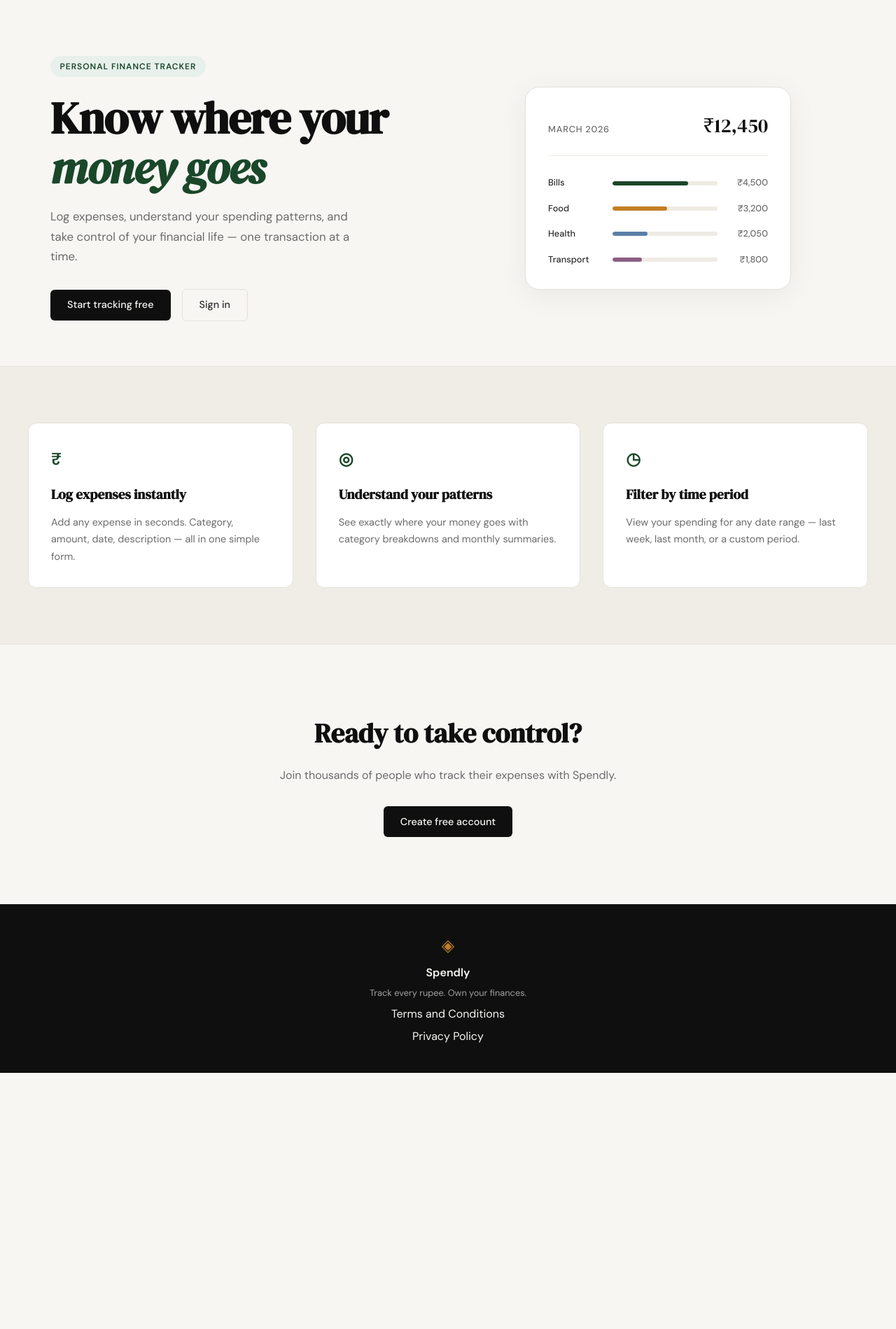
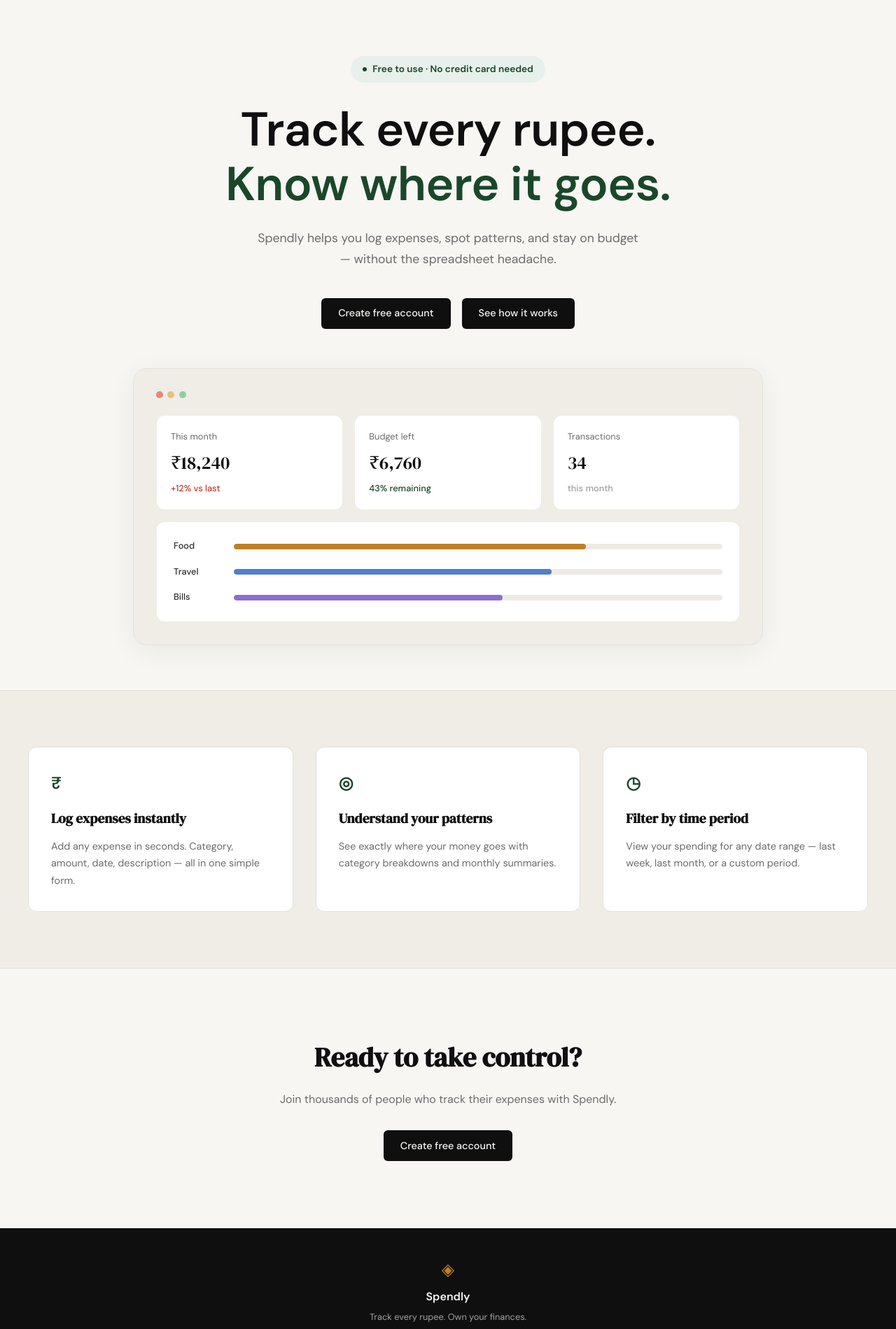
Before and after one commit to Arshajindal/Spendify, a Flask app: page / in a window 1280 px wide. Shown: the part 61-1960 px from the top of the page at 70% size. Before the commit the page ends 1594 px from the top, so only its background shows below. Run offline with Flask 3, Linux system fonts and the light colour scheme.

Commit message:
landing: redesign hero section to match mockup

```diff
--- a/static/css/style.css
+++ b/static/css/style.css
@@ -125,53 +125,63 @@ a { color: inherit; text-decoration: none; }
 
 .hero {
     padding: 5rem 2rem 4rem;
-    display: grid;
-    grid-template-columns: 1fr 1fr;
-    gap: 4rem;
+    display: flex;
+    flex-direction: column;
     align-items: center;
+    text-align: center;
     max-width: var(--max-width);
     margin: 0 auto;
 }
 
 .hero-badge {
-    display: inline-block;
+    display: inline-flex;
+    align-items: center;
+    gap: 0.5rem;
     background: var(--accent-light);
     color: var(--accent);
-    font-size: 0.75rem;
+    font-size: 0.85rem;
     font-weight: 600;
-    letter-spacing: 0.08em;
-    text-transform: uppercase;
-    padding: 0.35rem 0.85rem;
+    padding: 0.5rem 1.1rem;
     border-radius: 999px;
+    margin-bottom: 1.75rem;
+}
+
+.hero-badge-dot {
+    width: 6px;
+    height: 6px;
+    border-radius: 50%;
+    background: var(--accent);
+}
+
+.hero-title {
+    font-family: var(--font-body);
+    font-weight: 700;
+    font-size: clamp(2.75rem, 5.5vw, 4.25rem);
+    line-height: 1.15;
+    letter-spacing: -0.01em;
+    color: var(--ink);
     margin-bottom: 1.5rem;
 }
 
-.hero-title {
-    font-family: var(--font-display);
-    font-size: clamp(2.5rem, 5vw, 4rem);
-    line-height: 1.1;
-    letter-spacing: -0.02em;
-    color: var(--ink);
-    margin-bottom: 1.25rem;
-}
-
-.hero-title em {
-    font-style: italic;
+.hero-title-accent {
+    display: block;
     color: var(--accent);
 }
 
 .hero-subtitle {
-    font-size: 1.05rem;
+    font-size: 1.1rem;
     color: var(--ink-muted);
     line-height: 1.7;
-    max-width: 460px;
-    margin-bottom: 2rem;
+    max-width: 560px;
+    margin: 0 auto 2.5rem;
 }
 
 .hero-actions {
     display: flex;
     gap: 1rem;
     align-items: center;
+    justify-content: center;
+    margin-bottom: 3.5rem;
 }
 
 /* ------------------------------------------------------------------ */
@@ -181,48 +191,87 @@ a { color: inherit; text-decoration: none; }
 .hero-visual {
     display: flex;
     justify-content: center;
+    width: 100%;
 }
 
 .mock-card {
-    background: var(--paper-card);
+    background: var(--paper-warm);
     border: 1px solid var(--border);
     border-radius: var(--radius-lg);
     padding: 2rem;
     width: 100%;
-    max-width: 380px;
+    max-width: 900px;
     box-shadow: 0 8px 40px rgba(0,0,0,0.06);
+    text-align: left;
 }
 
-.mock-card-header {
+.mock-card-dots {
     display: flex;
-    justify-content: space-between;
-    align-items: baseline;
-    margin-bottom: 1.75rem;
-    padding-bottom: 1.25rem;
-    border-bottom: 1px solid var(--border-soft);
+    gap: 0.4rem;
+    margin-bottom: 1.5rem;
 }
 
-.mock-label {
+.mock-dot {
+    width: 10px;
+    height: 10px;
+    border-radius: 50%;
+}
+
+.mock-dot-red { background: #e8877a; }
+.mock-dot-yellow { background: #e8c17a; }
+.mock-dot-green { background: #8fcf9f; }
+
+.mock-stats {
+    display: grid;
+    grid-template-columns: repeat(3, 1fr);
+    gap: 1rem;
+    margin-bottom: 1rem;
+}
+
+.mock-stat {
+    background: var(--paper-card);
+    border: 1px solid var(--border-soft);
+    border-radius: var(--radius-md);
+    padding: 1.25rem;
+    display: flex;
+    flex-direction: column;
+    gap: 0.4rem;
+}
+
+.mock-stat-label {
+    font-size: 0.8rem;
+    color: var(--ink-muted);
+}
+
+.mock-stat-value {
+    font-family: var(--font-display);
+    font-size: 1.6rem;
+    color: var(--ink);
+}
+
+.mock-stat-delta {
     font-size: 0.8rem;
     font-weight: 500;
-    color: var(--ink-muted);
-    text-transform: uppercase;
-    letter-spacing: 0.06em;
 }
 
-.mock-total {
-    font-family: var(--font-display);
-    font-size: 1.75rem;
-    color: var(--ink);
+.mock-stat-delta-neg { color: var(--danger); }
+.mock-stat-delta-pos { color: var(--accent); }
+.mock-stat-delta-muted { color: var(--ink-faint); }
+
+.mock-bars-card {
+    background: var(--paper-card);
+    border: 1px solid var(--border-soft);
+    border-radius: var(--radius-md);
+    padding: 1.5rem;
 }
 
 .mock-bars { display: flex; flex-direction: column; gap: 1rem; }
 
 .mock-bar-row {
     display: grid;
-    grid-template-columns: 80px 1fr 60px;
+    grid-template-columns: 70px 1fr;
     align-items: center;
-    gap: 0.75rem;
+    gap: 1rem;
 }
 
 .mock-cat {
@@ -232,7 +281,7 @@ a { color: inherit; text-decoration: none; }
 }
 
 .mock-bar-track {
-    height: 6px;
+    height: 8px;
     background: var(--border-soft);
     border-radius: 999px;
     overflow: hidden;
@@ -240,21 +289,13 @@ a { color: inherit; text-decoration: none; }
 
 .mock-bar {
     height: 100%;
-    background: var(--accent);
+    background: var(--accent-2);
     border-radius: 999px;
     transition: width 0.6s ease;
 }
 
-.mock-bar-2 { background: var(--accent-2); }
-.mock-bar-3 { background: #5b7fa6; }
-.mock-bar-4 { background: #8b5e83; }
-
-.mock-amt {
-    font-size: 0.8rem;
-    font-weight: 500;
-    color: var(--ink-muted);
-    text-align: right;
-}
+.mock-bar-2 { background: #4f7fd1; }
+.mock-bar-3 { background: #8b6fc9; }
 
 /* ------------------------------------------------------------------ */
 /* Buttons                                                             */
@@ -552,14 +593,8 @@ a { color: inherit; text-decoration: none; }
 /* ------------------------------------------------------------------ */
 
 @media (max-width: 900px) {
-    .hero {
-        grid-template-columns: 1fr;
-        text-align: center;
-    }
-
     .hero-subtitle { max-width: 100%; }
-    .hero-actions { justify-content: center; }
-    .hero-visual { display: none; }
+    .mock-stats { grid-template-columns: 1fr; }
 
     .features-inner { grid-template-columns: 1fr; }
 }
--- a/templates/landing.html
+++ b/templates/landing.html
@@ -5,56 +5,66 @@
 {% block content %}
 
 <section class="hero">
-    <div class="hero-inner">
-        <div class="hero-badge">Personal Finance Tracker</div>
+    <div class="hero-badge">
+        <span class="hero-badge-dot"></span>
+        Free to use &middot; No credit card needed
+    </div>
     <h1 class="hero-title">
-            Know where your<br>
-            <em>money goes</em>
+        Track every rupee.<br>
+        <span class="hero-title-accent">Know where it goes.</span>
     </h1>
     <p class="hero-subtitle">
-            Log expenses, understand your spending patterns,
-            and take control of your financial life —
-            one transaction at a time.
+        Spendly helps you log expenses, spot patterns, and stay
+        on budget — without the spreadsheet headache.
     </p>
     <div class="hero-actions">
-            <a href="{{ url_for('register') }}" class="btn-primary">Start tracking free</a>
-            <a href="{{ url_for('login') }}" class="btn-ghost">Sign in</a>
-        </div>
+        <a href="{{ url_for('register') }}" class="btn-primary">Create free account</a>
+        <a href="#" class="btn-primary">See how it works</a>
     </div>
     <div class="hero-visual">
         <div class="mock-card">
-            <div class="mock-card-header">
-                <span class="mock-label">March 2026</span>
-                <span class="mock-total">₹12,450</span>
+            <div class="mock-card-dots">
+                <span class="mock-dot mock-dot-red"></span>
+                <span class="mock-dot mock-dot-yellow"></span>
+                <span class="mock-dot mock-dot-green"></span>
             </div>
+            <div class="mock-stats">
+                <div class="mock-stat">
+                    <span class="mock-stat-label">This month</span>
+                    <span class="mock-stat-value">₹18,240</span>
+                    <span class="mock-stat-delta mock-stat-delta-neg">+12% vs last</span>
+                </div>
+                <div class="mock-stat">
+                    <span class="mock-stat-label">Budget left</span>
+                    <span class="mock-stat-value">₹6,760</span>
+                    <span class="mock-stat-delta mock-stat-delta-pos">43% remaining</span>
+                </div>
+                <div class="mock-stat">
+                    <span class="mock-stat-label">Transactions</span>
+                    <span class="mock-stat-value">34</span>
+                    <span class="mock-stat-delta mock-stat-delta-muted">this month</span>
+                </div>
+            </div>
+            <div class="mock-bars-card">
                 <div class="mock-bars">
+                    <div class="mock-bar-row">
+                        <span class="mock-cat">Food</span>
+                        <div class="mock-bar-track">
+                            <div class="mock-bar" style="width: 72%"></div>
+                        </div>
+                    </div>
+                    <div class="mock-bar-row">
+                        <span class="mock-cat">Travel</span>
+                        <div class="mock-bar-track">
+                            <div class="mock-bar mock-bar-2" style="width: 65%"></div>
+                        </div>
+                    </div>
                     <div class="mock-bar-row">
                         <span class="mock-cat">Bills</span>
                         <div class="mock-bar-track">
-                        <div class="mock-bar" style="width: 72%"></div>
+                            <div class="mock-bar mock-bar-3" style="width: 55%"></div>
                         </div>
-                    <span class="mock-amt">₹4,500</span>
                     </div>
-                <div class="mock-bar-row">
-                    <span class="mock-cat">Food</span>
-                    <div class="mock-bar-track">
-                        <div class="mock-bar mock-bar-2" style="width: 52%"></div>
-                    </div>
-                    <span class="mock-amt">₹3,200</span>
-                </div>
-                <div class="mock-bar-row">
-                    <span class="mock-cat">Health</span>
-                    <div class="mock-bar-track">
-                        <div class="mock-bar mock-bar-3" style="width: 33%"></div>
-                    </div>
-                    <span class="mock-amt">₹2,050</span>
-                </div>
-                <div class="mock-bar-row">
-                    <span class="mock-cat">Transport</span>
-                    <div class="mock-bar-track">
-                        <div class="mock-bar mock-bar-4" style="width: 28%"></div>
-                    </div>
-                    <span class="mock-amt">₹1,800</span>
                 </div>
             </div>
         </div>
```
Also changed, not shown: hero image.png (added). Lines whose indentation alone changed are shown as unchanged.
